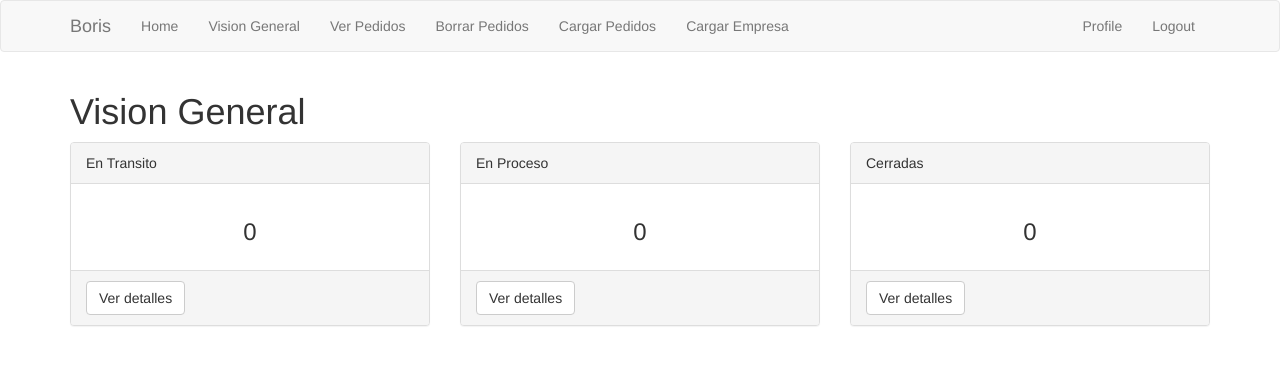
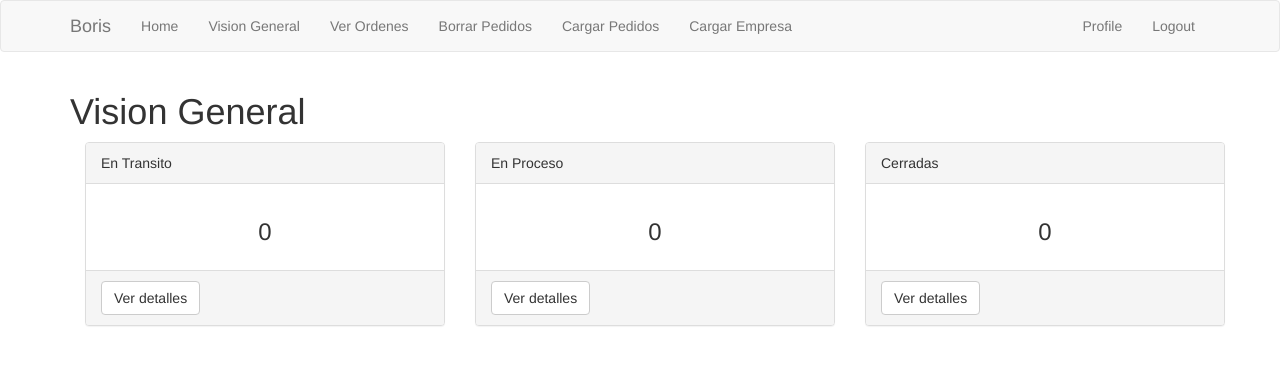
Before and after one commit to Estrezz/BorisAppBack_DEV, a Flask app: page /Dashboard in a window 1280 px wide. Shown: the top 365 px of the page. Run offline with Flask 2, Linux system fonts and the light colour scheme; the visitor is signed in with stand-in values (Sample User, id 1); data comes from the database, SQL or seed files in the repository; both versions use the stored data as it was after the commit; data that the repository does not hold is empty; some libraries are stand-ins or nearby versions.

Commit message:
primera parte

```diff
--- a/app/main/interfaces.py
+++ b/app/main/interfaces.py
@@ -43,7 +43,7 @@ def crear_pedido(pedido):
         payment_card = pedido['orden_tarjeta_de_pago'],
         courier = pedido['correo']['correo_id'],
         status = 'Shipping',
-        sub_status = pedido['correo']['correo_status'],
+        sub_status = traducir_estado(pedido['correo']['correo_status']),
         customer_address = pedido['cliente']['address']['street'],
         customer_number = pedido['cliente']['address']['number'],
         customer_floor = pedido['cliente']['address']['floor'],
@@ -85,10 +85,20 @@ def resumen_ordenes(store_id):
         if i.status == 'Shipping':
             entransito += 1
         else:
-            if i.status == 'Delivered':
+            if i.status == 'En procesoo':
                 enproceso += 1
             else:
                 if i.status == 'Closed':
                     cerradas += 1
     resumen = {'entransito':entransito, 'enproceso':enproceso,'cerradas':cerradas}
     return resumen
+
+
+def traducir_estado(estado):
+    switcher={
+            'DRAFT':'Iniciado',
+            'READY':'Listo para retiro',
+            'PICKEDUP':'Recogido',
+            'DELIVERED':'Recibido'
+        }
+    return switcher.get(estado,"Aprobado")
--- a/app/main/routes.py
+++ b/app/main/routes.py
@@ -1,5 +1,5 @@
 from datetime import datetime
-from flask import render_template, flash, redirect, url_for, request, current_app
+from flask import render_template, flash, redirect, url_for, request, current_app, session
 from flask_login import current_user, login_required
 from app import db
 from app.main.forms import EditProfileForm
@@ -50,13 +50,21 @@ def vision_general():
     resumen = resumen_ordenes(current_user.store)
     return render_template('dashboard.html', title='Vision General', resumen=resumen)
 
+#@bp.route('/pedidos', methods=['GET', 'POST'])
+#@login_required
+#def ver_pedidos():
+#    ordenes =  Order_header.query.filter_by(store=current_user.store).all()
+#    return render_template('pedidos.html', title='Pedidos', ordenes=ordenes)
 
-@bp.route('/pedidos', methods=['GET', 'POST'])
+
+@bp.route('/ordenes/<estado>', methods=['GET', 'POST'])
 @login_required
-def ver_pedidos():
-    ordenes =  Order_header.query.filter_by(store=current_user.store).all()
-    return render_template('pedidos.html', title='Pedidos', ordenes=ordenes)
-
+def ver_ordenes(estado):
+    if estado == 'all':
+        ordenes =  Order_header.query.filter_by(store=current_user.store).all()
+    else :
+        ordenes = db.session.query(Order_header).filter((Order_header.store == current_user.store)).filter((Order_header.status == estado))
+    return render_template('ordenes.html', title='Ordenes', ordenes=ordenes, estado=estado)
 
 
 @bp.route('/borrar_pedidos', methods=['GET', 'POST'])
@@ -84,10 +92,7 @@ def borrar_pedidos():
 @login_required
 def upload_pedidos():
     cargar_pedidos()
-    #ordenes =  Order_header.query.all()
     ordenes =  Order_header.query.filter_by(store=current_user.store).all()
-    #for i in ordenes:
-    #    flash('ordenes id:{} nro:{} empresa: {} store {}'.format(i.id, i.order_number, i.store, current_user.store))
     return render_template('pedidos.html', title='Pedidos', ordenes=ordenes)
 
 
@@ -104,9 +109,17 @@ def cargar_empresa():
     db.session.commit()
     return redirect(url_for('main.user', username=current_user.username))
 
+
 @bp.route('/orden/<orden_id>')
 @login_required
 def orden(orden_id):
     orden = Order_header.query.filter_by(id=orden_id).first()
     orden_linea = Order_detail.query.filter_by(order=orden_id).all()
     return render_template('orden.html', orden=orden, orden_linea=orden_linea, customer=orden.buyer)
+
+
+@bp.route('/gestion_orden/<orden_id>')
+@login_required
+def gestionar_ordenes(orden_id):
+    orden = Order_header.query.filter_by(id=orden_id).first()
+    return orden
--- a/app/templates/base.html
+++ b/app/templates/base.html
@@ -20,7 +20,7 @@
                 <ul class="nav navbar-nav">
                     <li><a href="{{ url_for('main.index') }}"> Home </a></li>
                     <li><a href="{{ url_for('main.vision_general') }}"> Vision General </a></li>
-                    <li><a href="{{ url_for('main.ver_pedidos') }}"> Ver Pedidos </a></li>
+                    <li><a href="{{ url_for('main.ver_ordenes', estado='all') }}"> Ver Ordenes </a></li>
                     <li><a href="{{ url_for('main.borrar_pedidos') }}"> Borrar Pedidos</a></li>
                     <li><a href="{{ url_for('main.upload_pedidos') }}"> Cargar Pedidos</a></li>
                     <li><a href="{{ url_for('main.cargar_empresa') }}"> Cargar Empresa</a></li>
--- a/app/templates/dashboard.html
+++ b/app/templates/dashboard.html
@@ -4,6 +4,7 @@
     <div class='Jumbotron'>
         <h1> Vision General</h1>
     </div>
+    <div class='container'>
     <div class="row">
         <div class="col-xs-4 col-sm-4 col-md-4 col-lg-4">
             <div class="panel panel-default">
@@ -12,7 +13,7 @@
                     <h3  class="text-center">{{resumen.entransito}}</h3>
                 </div>
                 <div class="panel-footer">
-                    <a href="{{ url_for('main.ver_pedidos') }}">
+                    <a href="{{ url_for('main.ver_ordenes', estado='Shipping') }}">
                         <button class="btn btn-default"> Ver detalles </button>
                     </a>
                 </div>
@@ -25,7 +26,7 @@
                     <h3 class="text-center">{{resumen.enproceso}} </h3>
                 </div>
                 <div class="panel-footer">
-                    <a href="{{ url_for('main.ver_pedidos') }}">
+                    <a href="{{ url_for('main.ver_ordenes', estado='En_Proceso')  }}">
                         <button class="btn btn-default"> Ver detalles </button>
                     </a>
                 </div>
@@ -38,12 +39,13 @@
                     <h3 class="text-center">{{resumen.cerradas}} </h3>
                 </div>
                 <div class="panel-footer">
-                    <a href="{{ url_for('main.ver_pedidos') }}">
+                    <a href="{{ url_for('main.ver_ordenes', estado='Cerradas') }}">
                         <button class="btn btn-default"> Ver detalles </button>
                     </a>
                 </div>
             </div>
         </div>
     </div>
+    </div>
 
 {% endblock %}
```
Also changed, not shown: app/templates/dashboard copy.html (deleted, +0 -23 lines), app/templates/orden.html (+10 -4 lines), app/templates/ordenes.html (renamed from app/templates/pedidos.html, +8 -1 lines), app.db, 11 other files.
